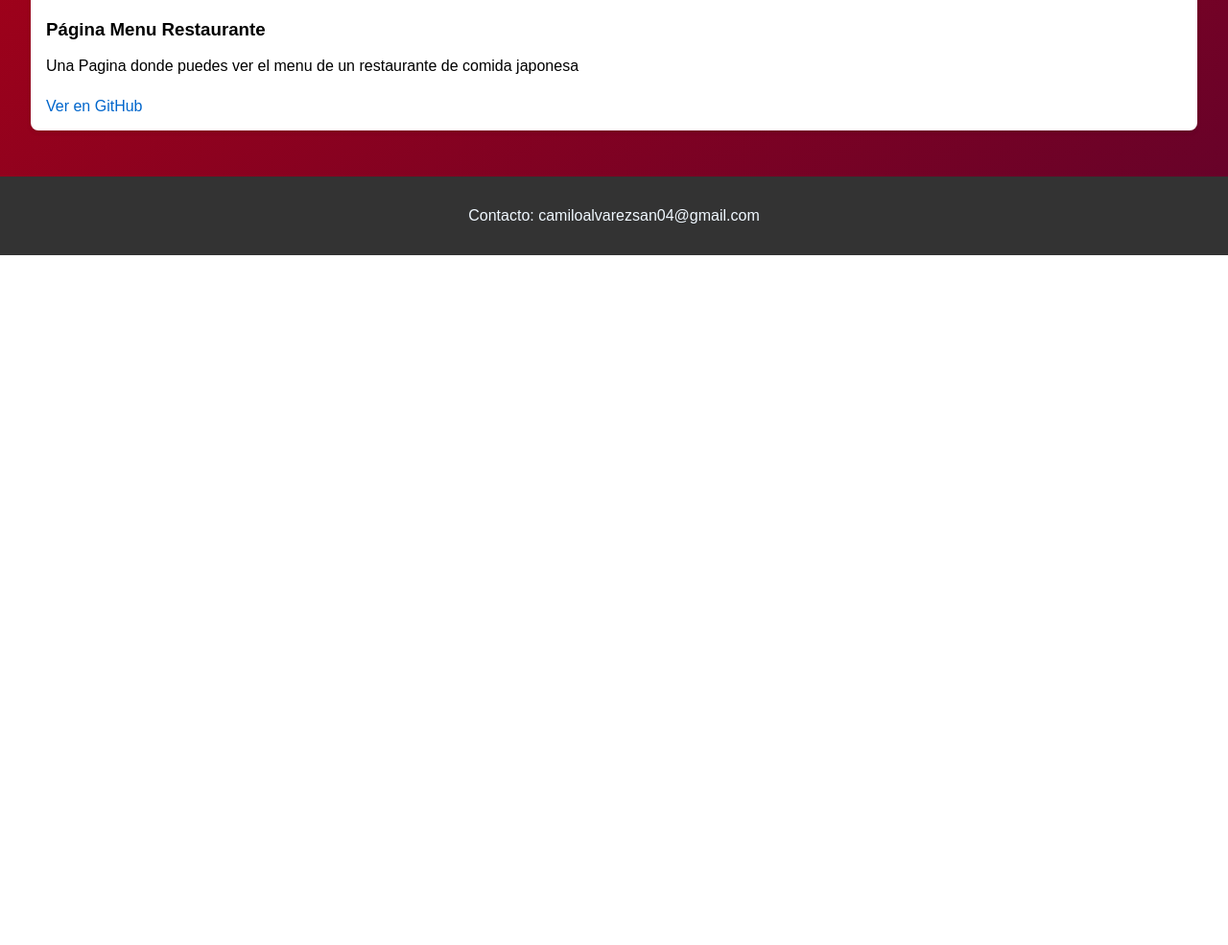
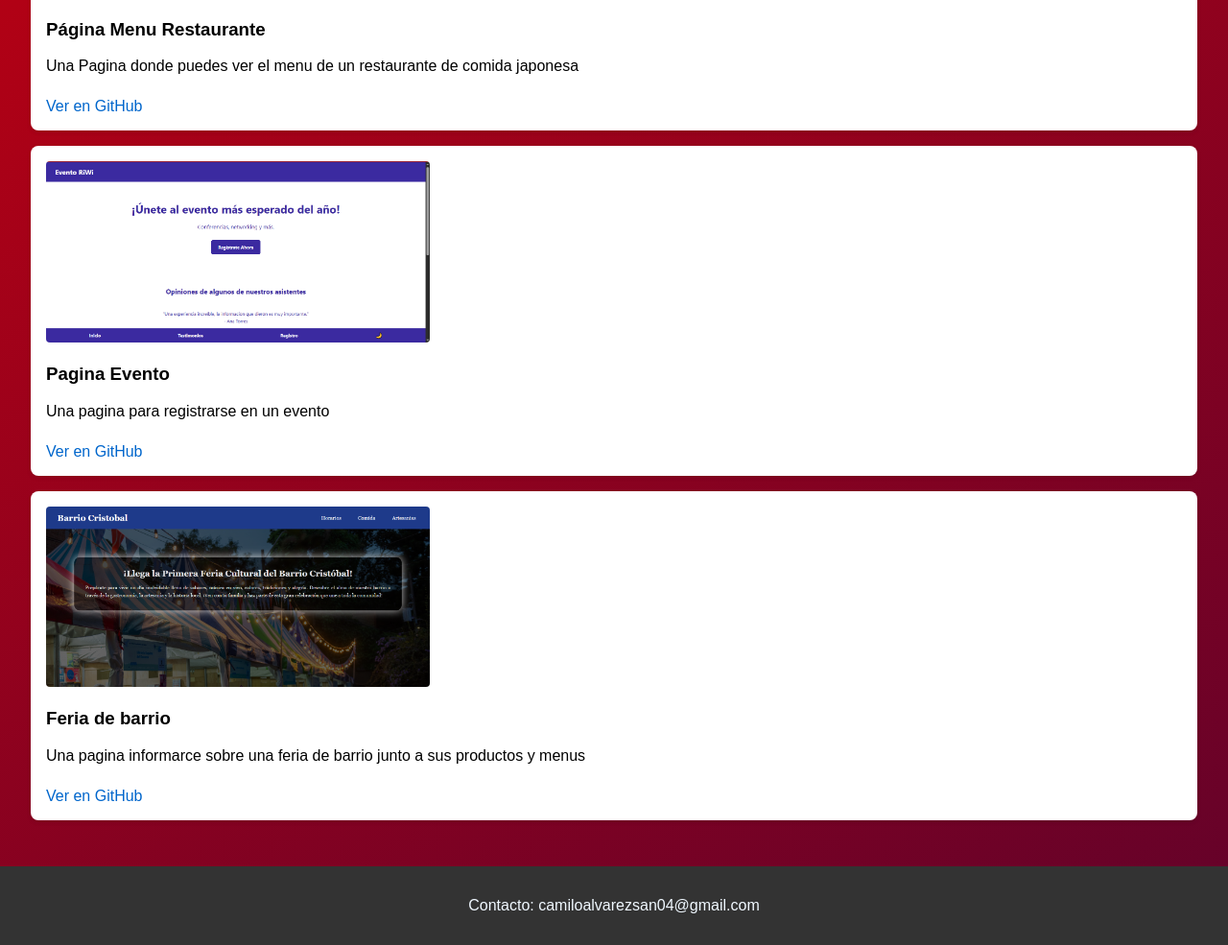
Before and after one commit to CamiloAS04/Portafolio, a plain HTML site: page index.html in a window 1280 px wide. Shown: the part 1702-2687 px from the top of the page at 96% size. Before the commit the page ends 1968 px from the top, so only its background shows below. Drawn offline with Linux system fonts and the light colour scheme.

Commit message:
Add files via upload

```diff
--- a/index.html
+++ b/index.html
@@ -72,6 +72,30 @@
             <!-- Enlace al proyecto en GitHub Pages, se abre en una nueva pestaña -->
         </div>
 
+        <div class="proyecto">
+            <!-- Contenedor individual de un proyecto -->
+            <img src="img/Evento.png" alt="proyecto 2">
+            <!-- Imagen del proyecto (debe estar en la carpeta img) -->
+            <h3>Pagina Evento</h3>
+            <!-- Título del proyecto -->
+            <p>Una pagina para registrarse en un evento</p>
+            <!-- Descripción del proyecto -->
+            <a href="https://camiloas04.github.io/Pagina-Evento/" target="_blank">Ver en GitHub</a>
+            <!-- Enlace al proyecto en GitHub Pages, se abre en una nueva pestaña -->
+        </div>
+
+        <div class="proyecto">
+            <!-- Contenedor individual de un proyecto -->
+            <img src="img/Feria.png" alt="proyecto 2">
+            <!-- Imagen del proyecto (debe estar en la carpeta img) -->
+            <h3>Feria de barrio</h3>
+            <!-- Título del proyecto -->
+            <p>Una pagina informarce sobre una feria de barrio junto a sus productos y menus</p>
+            <!-- Descripción del proyecto -->
+            <a href="https://camiloas04.github.io/Feria-Barrio/" target="_blank">Ver en GitHub</a>
+            <!-- Enlace al proyecto en GitHub Pages, se abre en una nueva pestaña -->
+        </div>
+
         <!-- Aquí se agregará más tarde más proyectos -->
         <!-- Comentario para indicar futuras adiciones -->
 
```
Also changed, not shown: img/Evento.png (added), img/Feria.png (added).
